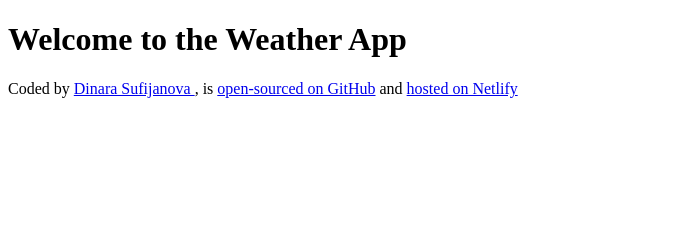
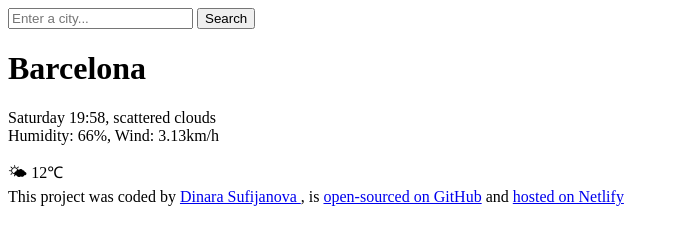
Before and after one commit to DinaSof/7weather, a plain HTML site: page index.html in a window 1280 px wide. Shown: the whole page, without its empty margins (0-678 px from the left). Drawn offline with Linux system fonts and the light colour scheme.

Commit message:
Added the HTML to the project

```diff
--- a/index.html
+++ b/index.html
@@ -8,8 +8,26 @@
 </head>
 
 <body>
-    <h1>Welcome to the Weather App</h1>
-    <footer>Coded by
+    <header>
+        <form>
+            <input type="search" placeholder="Enter a city..." required />
+            <input type="submit" value="Search" />
+        </form>
+    </header>
+    <main>
+        <div>
+            <h1>Barcelona</h1>
+            <p>
+                Saturday 19:58, scattered clouds
+                <br />
+                Humidity: 66%, Wind: 3.13km/h
+            </p>
+        </div>
+        <div>
+            🌤 12℃
+        </div>
+    </main>
+    <footer>This project was coded by
         <a href="https://github.com/DinaSof" target="_blank"> Dinara Sufijanova </a>, is
         <a href="https://github.com/DinaSof/7weather" target="_blank"> open-sourced on GitHub</a> and
         <a href="https://7weather.netlify.app/" target="_blank"> hosted on Netlify</a>
```
